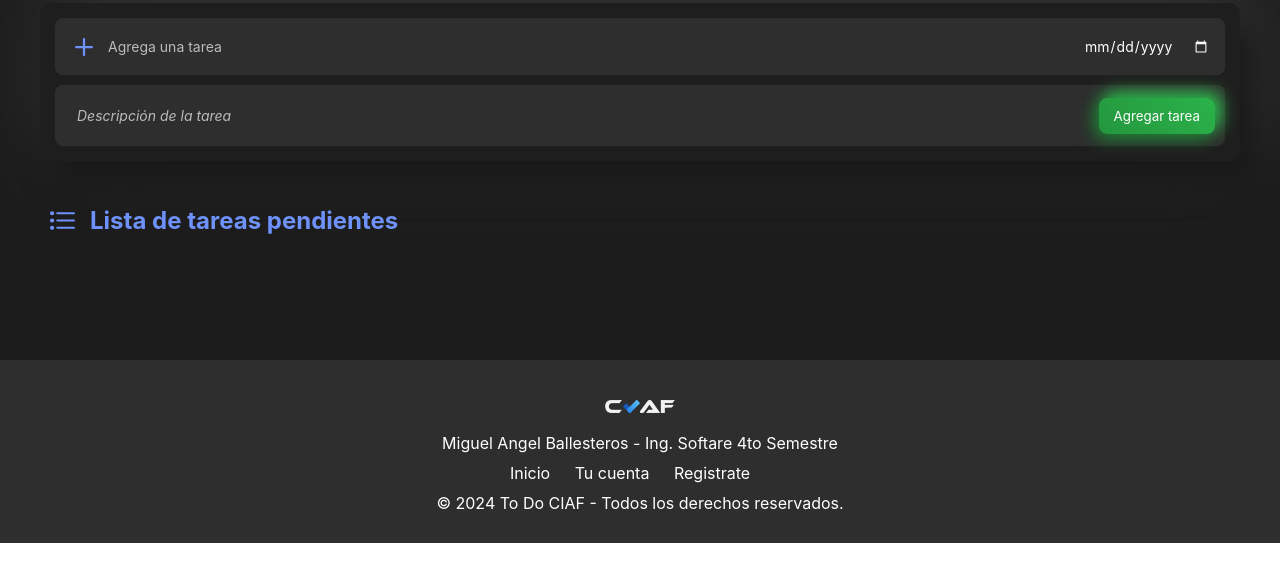
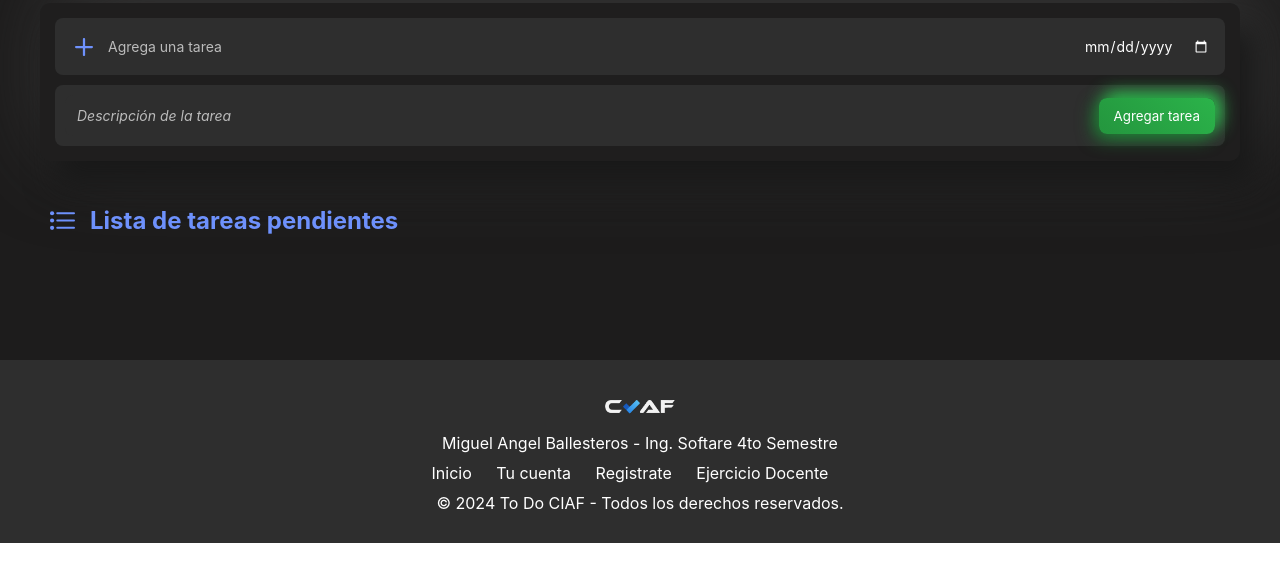
Before and after one commit to Xenolfair/ToDoCIAF-MiguelBallesteros, a plain HTML site: page html/tasks.html in a window 1280 px wide. Shown: the part 186-768 px from the top of the page. Drawn offline with Linux system fonts and the light colour scheme; some icons are missing.

Commit message:
Update tasks.html

```diff
--- a/html/tasks.html
+++ b/html/tasks.html
@@ -102,6 +102,7 @@
                 <li><a href="/html/tasks.html" >Inicio</a></li>
                 <li><a href="/html/account.html" >Tu cuenta</a></li>
                 <li><a href="/index.html" >Registrate</a></li>
+                <li><a href="https://ej-project.vercel.app/index.html"</a>Ejercicio Docente</li>
             </ul>
             <p>&copy; 2024 To Do CIAF - Todos los derechos reservados.</p>
         </footer>
```
